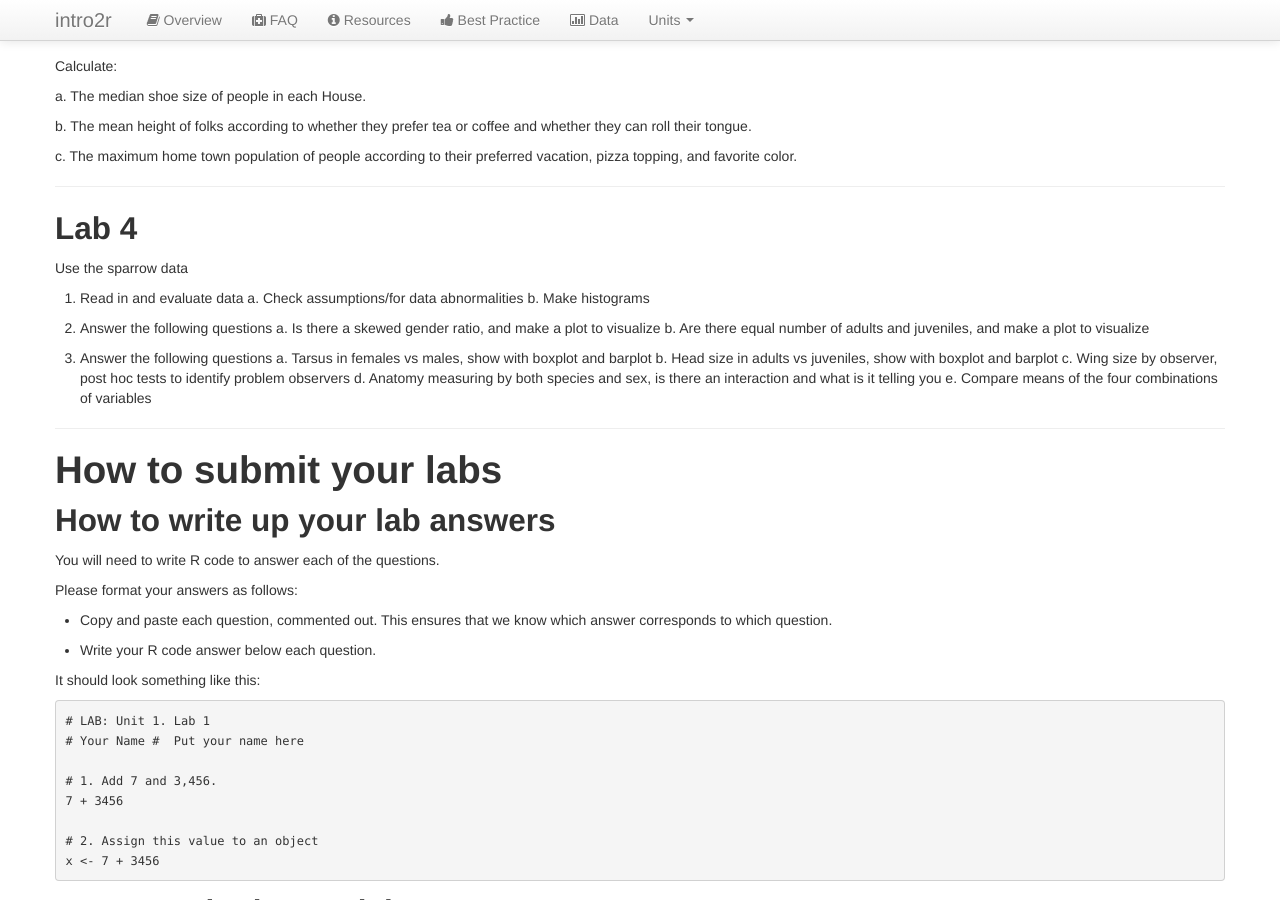
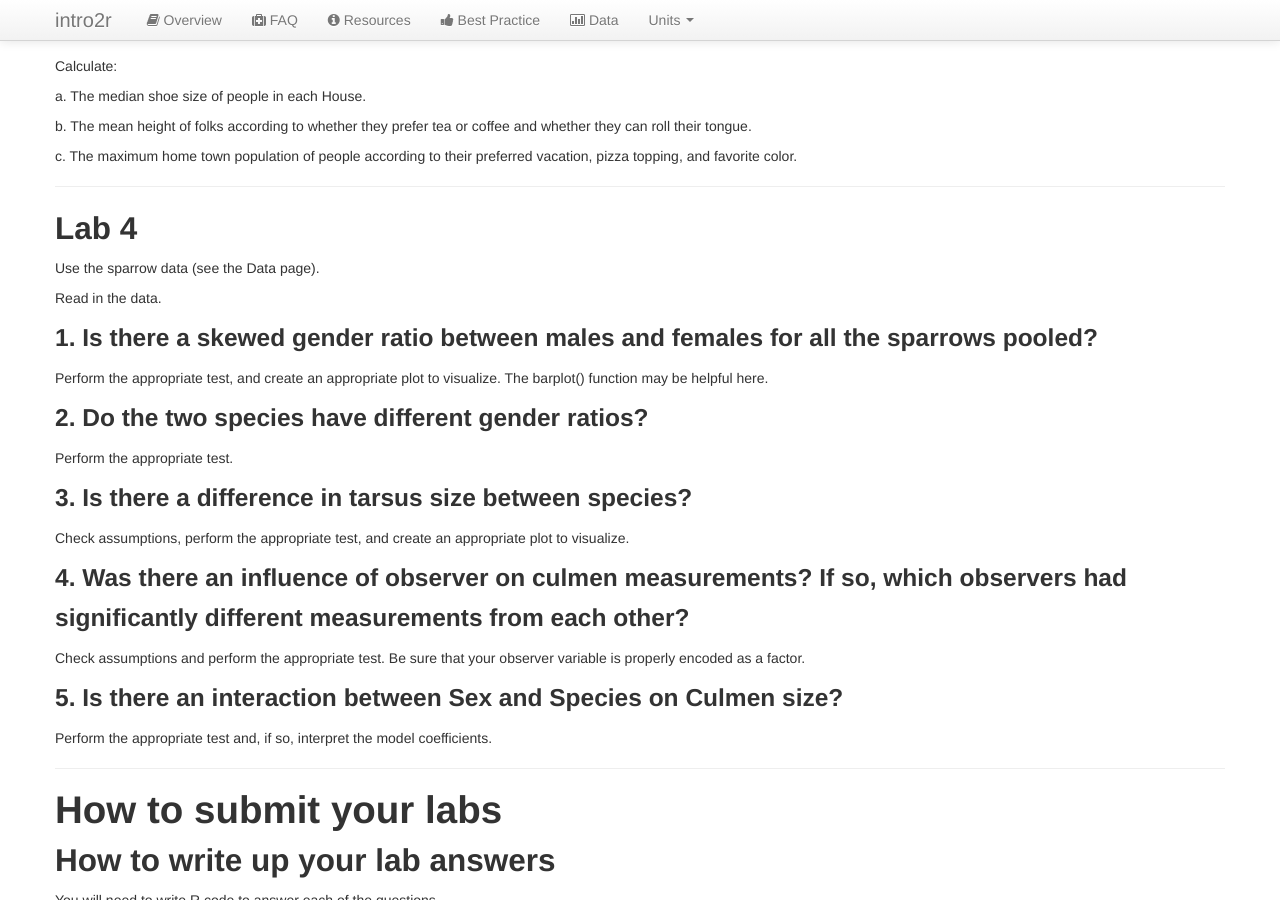
Before and after one commit to intro2r/intro2r, a Jekyll site: the page built from unit3/labs.md, in a window 1280 px wide and 900 px high, scrolled down 2639 px. Built offline with Jekyll 4.4.1, drawn with Linux system fonts in a browser that asks for light colours; our own code applies the rules of GitHub Pages for plain Markdown files.

Commit message:
Update labs.md

```diff
--- a/unit3/labs.md
+++ b/unit3/labs.md
@@ -174,22 +174,29 @@ Calculate:
 
 ## Lab 4
 
-Use the sparrow data
+Use the sparrow data (see the Data page).
 
-1. Read in and evaluate data
-  a. Check assumptions/for data abnormalities
-  b. Make histograms
+Read in the data.
 
-2. Answer the following questions
-  a. Is there a skewed gender ratio, and make a plot to visualize
-  b. Are there equal number of adults and juveniles, and make a plot to visualize
+### 1. Is there a skewed gender ratio between males and females for all the sparrows pooled?
 
-3. Answer the following questions
-  a. Tarsus in females vs males, show with boxplot and barplot
-  b. Head size in adults vs juveniles, show with boxplot and barplot
-  c. Wing size by observer, post hoc tests to identify problem observers
-  d. Anatomy measuring by both species and sex, is there an interaction and what is it telling you
-  e. Compare means of the four combinations of variables
+Perform the appropriate test, and create an appropriate plot to visualize. The barplot() function may be helpful here.
+
+### 2. Do the two species have different gender ratios?
+
+Perform the appropriate test.
+
+### 3. Is there a difference in tarsus size between species?
+
+Check assumptions, perform the appropriate test, and create an appropriate plot to visualize.
+
+### 4. Was there an influence of observer on culmen measurements? If so, which observers had significantly different measurements from each other?
+
+Check assumptions and perform the appropriate test. Be sure that your observer variable is properly encoded as a factor.
+
+### 5. Is there an interaction between Sex and Species on Culmen size?
+
+Perform the appropriate test and, if so, interpret the model coefficients.
 
 
 
```
